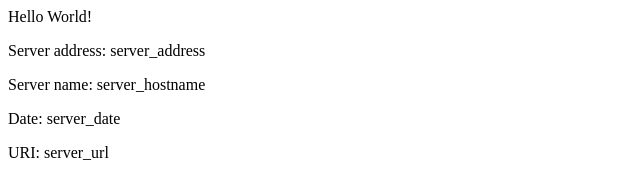
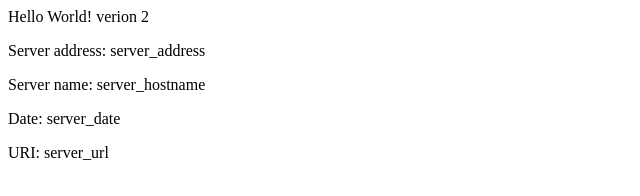
Before and after one commit to zhantaof/eks-example, a plain HTML site: page src/index.html in a window 1280 px wide. Shown: the full height of the page, 0-640 px from the left. Drawn offline with Linux system fonts and the light colour scheme.

Commit message:
v2 Updating home page

```diff
--- a/src/index.html
+++ b/src/index.html
@@ -1,8 +1,8 @@
 <head>
-<title>Hello World</title>
+<title>Hello World version 2</title>
 </head>
 <div class="info">
-<h>Hello World!</h>
+<h>Hello World! verion 2</h>
 <p><span>Server&nbsp;address:</span> <span>server_address</span></p>
 <p><span>Server&nbsp;name:</span> <span>server_hostname</span></p>
 <p class="smaller"><span>Date:</span> <span>server_date</span></p>
```
